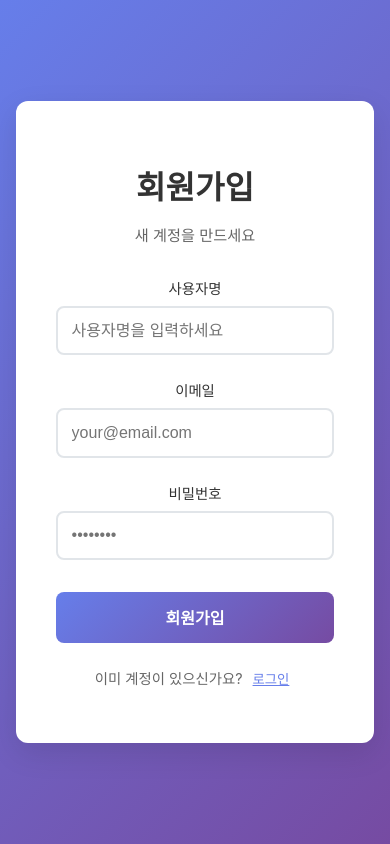
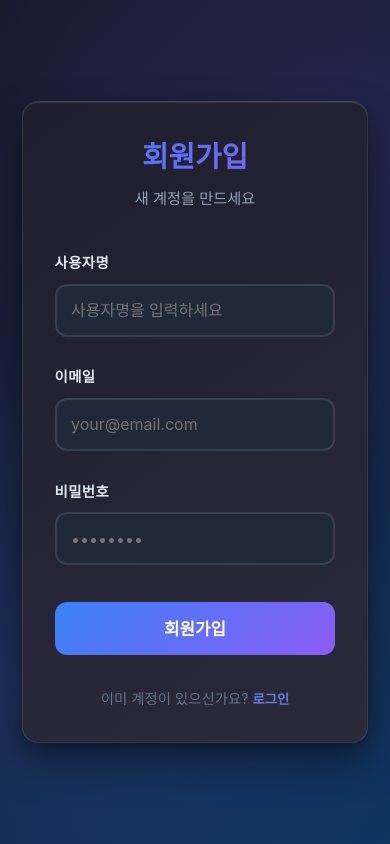
Before and after one commit to hoondongseo/SimpleAuthSystem, a React (Create React App) app in the folder frontend/: page /register in a window 390 px wide. Built offline with nearby package versions, Linux system fonts and the light colour scheme.

Commit message:
feat: 반응형 디자인 + 다크모드 UI
• 기존 파일 구조 유지하면서 다크모드 변환
• 모던한 애니메이션과 그라데이션 효과
• 완벽한 반응형 디자인

```diff
--- a/frontend/src/App.css
+++ b/frontend/src/App.css
@@ -1,38 +1,44 @@
-.App {
-  text-align: center;
+/* 전역 스타일 및 CSS 변수 */
+:root {
+	--primary-color: #4f46e5;
+	--primary-hover: #3730a3;
+	--success-color: #10b981;
+	--error-color: #ef4444;
+	--background: #f8fafc;
+	--surface: #ffffff;
+	--text-primary: #1e293b;
+	--text-secondary: #64748b;
+	--border: #e2e8f0;
+	--shadow: 0 1px 3px 0 rgb(0 0 0 / 0.1);
+	--shadow-lg: 0 10px 15px -3px rgb(0 0 0 / 0.1);
 }
 
-.App-logo {
-  height: 40vmin;
-  pointer-events: none;
+/* 기본 레이아웃 - 모바일 퍼스트 */
+* {
+	margin: 0;
+	padding: 0;
+	box-sizing: border-box;
 }
 
-@media (prefers-reduced-motion: no-preference) {
-  .App-logo {
-    animation: App-logo-spin infinite 20s linear;
-  }
+body {
+	font-family: -apple-system, BlinkMacSystemFont, "Segoe UI", "Roboto",
+		sans-serif;
+	background-color: var(--background);
+	color: var(--text-primary);
+	line-height: 1.6;
 }
 
-.App-header {
-  background-color: #282c34;
-  min-height: 100vh;
-  display: flex;
-  flex-direction: column;
-  align-items: center;
-  justify-content: center;
-  font-size: calc(10px + 2vmin);
-  color: white;
+.App {
+	min-height: 100vh;
+	display: flex;
+	flex-direction: column;
 }
 
-.App-link {
-  color: #61dafb;
+/* 반응형 유틸리티 클래스 */
+@media (min-width: 768px) {
+	/* 태블릿 이상에서 필요한 전역 스타일 */
 }
 
-@keyframes App-logo-spin {
-  from {
-    transform: rotate(0deg);
-  }
-  to {
-    transform: rotate(360deg);
-  }
+@media (min-width: 1024px) {
+	/* 데스크톱에서 필요한 전역 스타일 */
 }
--- a/frontend/src/components/Auth/Auth.css
+++ b/frontend/src/components/Auth/Auth.css
@@ -1,98 +1,184 @@
+/* � 다크모드 인증 폼 스타일 */
 .auth-container {
 	display: flex;
 	justify-content: center;
 	align-items: center;
 	min-height: 100vh;
-	background: linear-gradient(135deg, #667eea 0%, #764ba2 100%);
+	background: linear-gradient(135deg, #1a1a2e 0%, #16213e 50%, #0f3460 100%);
+	padding: 1rem;
+	position: relative;
+}
+
+/* 배경 장식 */
+.auth-container::before {
+	content: "";
+	position: absolute;
+	top: 0;
+	left: 0;
+	right: 0;
+	bottom: 0;
+	background: radial-gradient(
+			circle at 20% 80%,
+			rgba(59, 130, 246, 0.15) 0%,
+			transparent 50%
+		),
+		radial-gradient(
+			circle at 80% 20%,
+			rgba(139, 92, 246, 0.1) 0%,
+			transparent 50%
+		);
+	pointer-events: none;
 }
 
 .auth-card {
-	background: white;
+	background: linear-gradient(145deg, #1e1e2e 0%, #2a2a3a 100%);
 	padding: 2.5rem;
-	border-radius: 12px;
-	box-shadow: 0 10px 30px rgba(0, 0, 0, 0.1);
+	border-radius: 20px;
+	box-shadow: 0 20px 40px rgba(0, 0, 0, 0.4), 0 4px 8px rgba(0, 0, 0, 0.2),
+		inset 0 1px 0 rgba(255, 255, 255, 0.1);
 	width: 100%;
-	max-width: 400px;
+	max-width: 420px;
 	margin: 1rem;
+	position: relative;
+	backdrop-filter: blur(10px);
+	border: 1px solid rgba(255, 255, 255, 0.1);
+	animation: slideUp 0.5s ease-out;
+}
+
+@keyframes slideUp {
+	from {
+		opacity: 0;
+		transform: translateY(30px);
+	}
+	to {
+		opacity: 1;
+		transform: translateY(0);
+	}
 }
 
 .auth-title {
 	text-align: center;
 	margin-bottom: 0.5rem;
-	color: #333;
-	font-size: 2rem;
-	font-weight: 600;
+	color: #f8fafc;
+	font-size: 2.2rem;
+	font-weight: 700;
+	background: linear-gradient(135deg, #3b82f6 0%, #8b5cf6 100%);
+	-webkit-background-clip: text;
+	-webkit-text-fill-color: transparent;
+	background-clip: text;
 }
 
 .auth-subtitle {
 	text-align: center;
-	margin-bottom: 2rem;
-	color: #666;
+	margin-bottom: 2.5rem;
+	color: #94a3b8;
 	font-size: 0.95rem;
+	line-height: 1.5;
 }
 
 .auth-form {
 	display: flex;
 	flex-direction: column;
-	gap: 1.5rem;
+	gap: 1.8rem;
 }
 
 .input-group {
 	display: flex;
 	flex-direction: column;
-	gap: 0.5rem;
+	gap: 0.6rem;
+	position: relative;
 }
 
 .input-group label {
-	font-weight: 500;
-	color: #333;
+	font-weight: 600;
+	color: #e2e8f0;
 	font-size: 0.9rem;
+	letter-spacing: 0.025em;
 }
 
 .input-group input {
-	padding: 0.85rem;
-	border: 2px solid #e1e5e9;
-	border-radius: 8px;
+	padding: 1rem;
+	border: 2px solid #374151;
+	border-radius: 12px;
 	font-size: 1rem;
-	transition: all 0.2s ease;
+	transition: all 0.3s ease;
+	background: #1f2937;
+	color: #f9fafb;
+	font-family: inherit;
 }
 
 .input-group input:focus {
 	outline: none;
-	border-color: #667eea;
-	box-shadow: 0 0 0 3px rgba(102, 126, 234, 0.1);
+	border-color: #3b82f6;
+	box-shadow: 0 0 0 3px rgba(59, 130, 246, 0.2),
+		0 2px 4px rgba(59, 130, 246, 0.1);
+	background: #111827;
+	transform: translateY(-1px);
+}
+
+.input-group input:valid {
+	border-color: #10b981;
 }
 
 .auth-button {
 	width: 100%;
-	padding: 0.85rem;
-	background: linear-gradient(135deg, #667eea 0%, #764ba2 100%);
+	padding: 1rem;
+	background: linear-gradient(135deg, #3b82f6 0%, #8b5cf6 100%);
 	color: white;
 	border: none;
-	border-radius: 8px;
-	font-size: 1rem;
+	border-radius: 12px;
+	font-size: 1.05rem;
 	font-weight: 600;
 	cursor: pointer;
-	transition: all 0.2s ease;
+	transition: all 0.3s ease;
 	margin-top: 0.5rem;
+	position: relative;
+	overflow: hidden;
+}
+
+.auth-button::before {
+	content: "";
+	position: absolute;
+	top: 0;
+	left: -100%;
+	width: 100%;
+	height: 100%;
+	background: linear-gradient(
+		90deg,
+		transparent,
+		rgba(255, 255, 255, 0.2),
+		transparent
+	);
+	transition: left 0.5s;
+}
+
+.auth-button:hover::before {
+	left: 100%;
 }
 
 .auth-button:hover:not(:disabled) {
-	transform: translateY(-1px);
-	box-shadow: 0 5px 15px rgba(102, 126, 234, 0.3);
+	transform: translateY(-2px);
+	box-shadow: 0 10px 25px rgba(102, 126, 234, 0.3),
+		0 4px 8px rgba(102, 126, 234, 0.2);
+}
+
+.auth-button:active {
+	transform: translateY(0);
 }
 
 .auth-button:disabled {
-	opacity: 0.7;
+	opacity: 0.6;
 	cursor: not-allowed;
 	transform: none;
+	background: #94a3b8;
 }
 
 .auth-switch {
 	text-align: center;
-	margin-top: 1.5rem;
-	color: #666;
+	margin-top: 2rem;
+	color: #64748b;
 	font-size: 0.9rem;
+	line-height: 1.6;
 }
 
 .switch-button {
@@ -100,30 +186,109 @@
 	border: none;
 	color: #667eea;
 	cursor: pointer;
-	text-decoration: underline;
-	font-weight: 500;
+	text-decoration: none;
+	font-weight: 600;
+	transition: color 0.2s ease;
+	border-bottom: 1px solid transparent;
 }
 
 .switch-button:hover {
 	color: #764ba2;
+	border-bottom-color: #764ba2;
 }
 
 .error-message {
-	background: #fee;
-	color: #c33;
-	padding: 0.75rem;
-	border-radius: 6px;
-	border: 1px solid #fcc;
+	background: linear-gradient(135deg, #fef2f2 0%, #fee2e2 100%);
+	color: #dc2626;
+	padding: 1rem;
+	border-radius: 12px;
+	border: 1px solid #fecaca;
 	margin-bottom: 1rem;
 	font-size: 0.9rem;
+	font-weight: 500;
+	display: flex;
+	align-items: center;
+	gap: 0.5rem;
+	animation: shake 0.5s ease-out;
+}
+
+.error-message::before {
+	content: "⚠️";
+	font-size: 1.1rem;
+}
+
+@keyframes shake {
+	0%,
+	100% {
+		transform: translateX(0);
+	}
+	25% {
+		transform: translateX(-5px);
+	}
+	75% {
+		transform: translateX(5px);
+	}
 }
 
 .success-message {
-	background: #efe;
-	color: #363;
-	padding: 0.75rem;
-	border-radius: 6px;
-	border: 1px solid #cfc;
+	background: linear-gradient(135deg, #f0fdf4 0%, #dcfce7 100%);
+	color: #16a34a;
+	padding: 1rem;
+	border-radius: 12px;
+	border: 1px solid #bbf7d0;
 	margin-bottom: 1rem;
 	font-size: 0.9rem;
+	font-weight: 500;
+	display: flex;
+	align-items: center;
+	gap: 0.5rem;
+	animation: slideDown 0.5s ease-out;
 }
+
+.success-message::before {
+	content: "✅";
+	font-size: 1.1rem;
+}
+
+@keyframes slideDown {
+	from {
+		opacity: 0;
+		transform: translateY(-10px);
+	}
+	to {
+		opacity: 1;
+		transform: translateY(0);
+	}
+}
+
+/* 📱 반응형 디자인 */
+@media (max-width: 480px) {
+	.auth-card {
+		padding: 2rem;
+		margin: 0.5rem;
+		border-radius: 16px;
+	}
+
+	.auth-title {
+		font-size: 1.8rem;
+	}
+
+	.input-group input {
+		padding: 0.9rem;
+	}
+
+	.auth-button {
+		padding: 0.9rem;
+	}
+}
+
+@media (min-width: 768px) {
+	.auth-card {
+		padding: 3rem;
+		max-width: 450px;
+	}
+
+	.auth-title {
+		font-size: 2.4rem;
+	}
+}
```
Also changed, not shown: frontend/src/components/Dashboard/Dashboard.css (+276 -42 lines).
